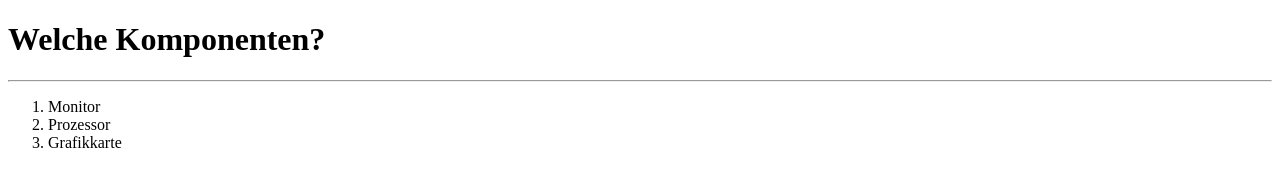
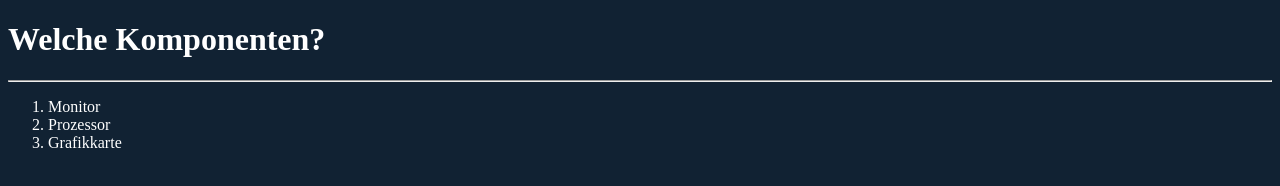
Before and after one commit to timobell/timobell.github.io, a plain HTML site: page index.html in a window 1280 px wide. Drawn offline with Linux system fonts and the light colour scheme.

Commit message:
Stylesheet eingefügt

```diff
--- a/index.html
+++ b/index.html
@@ -3,6 +3,7 @@
 <head>
     <meta charset="UTF-8">
     <meta name="viewport" content="width=device-width, initial-scale=1.0">
+    <link rel="stylesheet" href="style.css">
     <title>Pc Zusammenbauen</title>
 </head>
 <body>
--- /dev/null
+++ b/style.css
@@ -0,0 +1,4 @@
+body {
+    background-color: #123;
+    color: white;
+}
```
